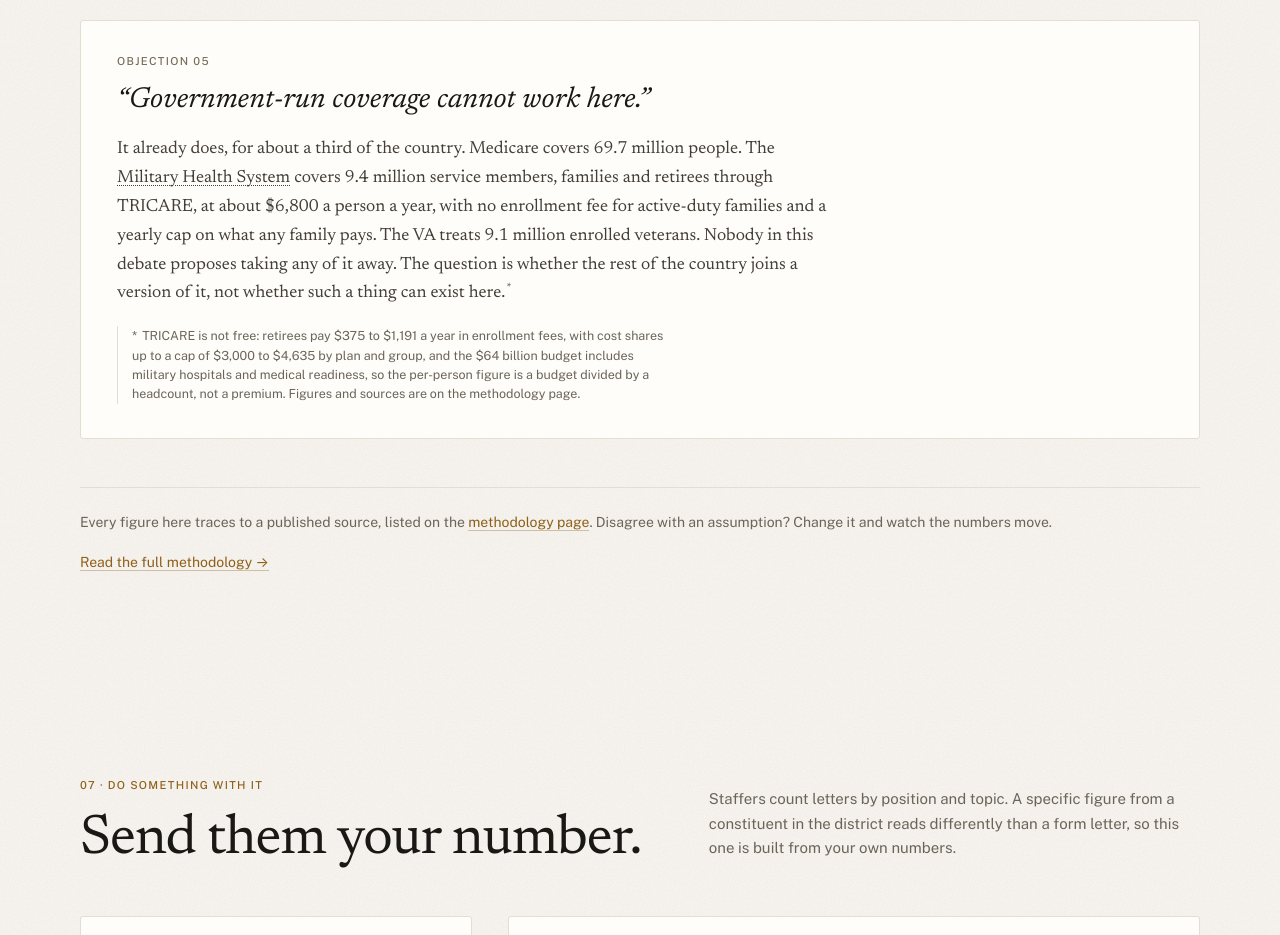
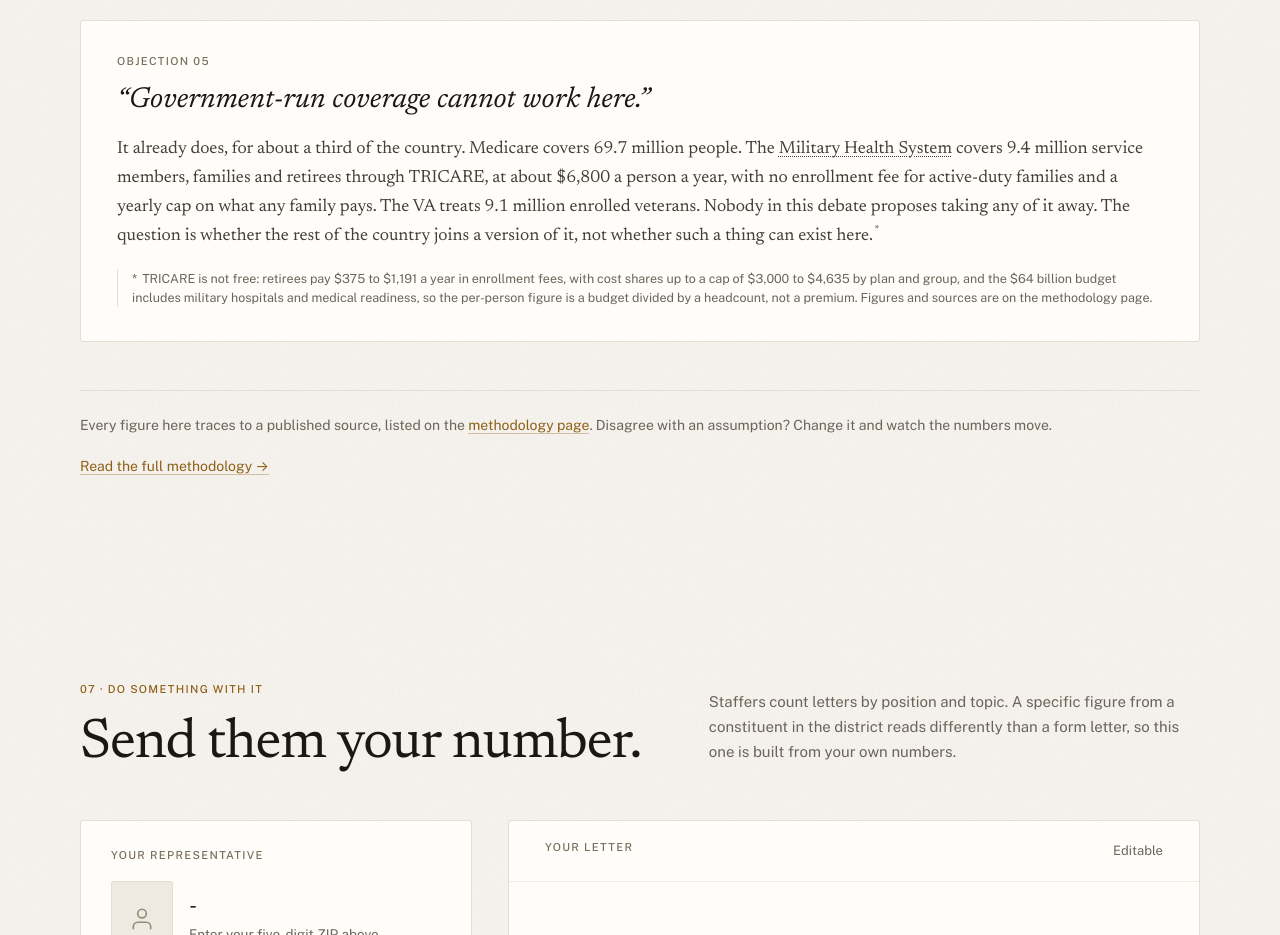
Before and after one commit to tylerzeruk-glitch/thewholebill, a website: page src/page.html in a window 1280 px wide. Shown: the part 7140-8075 px from the top of the page. Drawn offline with nearby package versions, Linux system fonts and the light colour scheme.

Commit message:
Objection 05: text runs the full width of the card
Co-Authored-By: Claude Fable 5.1 <noreply@anthropic.com>

```diff
--- a/src/page.html
+++ b/src/page.html
@@ -424,7 +424,6 @@ button.step{cursor:pointer;font-family:var(--sans)}
 /* ---------- critics / act ---------- */
 .grid2{display:grid;grid-template-columns:repeat(2,minmax(0,1fr));gap:36px}
 #objections .grid2 > .card-p:nth-child(5){grid-column:1/-1}   /* five objections: the last takes the row */
-#objections .grid2 > .card-p:nth-child(5) .body,#objections .grid2 > .card-p:nth-child(5) .fn{max-width:72ch}   /* a full-width card keeps a reading measure */
 .card-p{background:var(--paper-card);border:1px solid var(--prule);border-radius:3px;padding:34px 36px;display:flex;flex-direction:column;gap:16px}
 /* Inside a card the note is an aside, not a second paragraph. Four cards each
    drawing a full-width rule put four horizontal lines through one grid; a short
```
